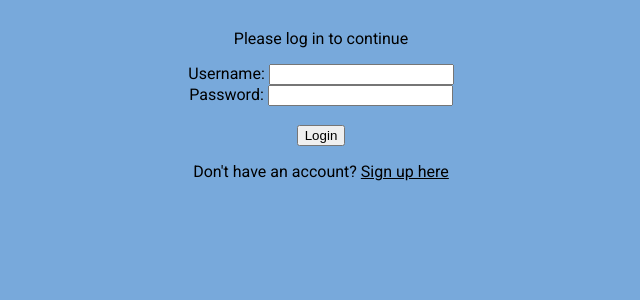
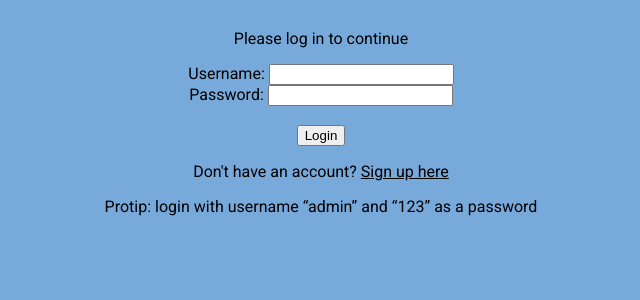
Before and after one commit to GKjohns/W4111-Project_1, a Flask app: page / in a window 1280 px wide. Shown: the part 132-432 px from the top of the page, without its empty margins (319-959 px from the left). Run offline with Flask 2, Linux system fonts and the light colour scheme; parts of the project's set-up code (start-up, migrations or seed data) failed here and were passed over.

Commit message:
add helper message for logging in

```diff
--- a/templates/login.html
+++ b/templates/login.html
@@ -13,4 +13,5 @@
     </div>
   </form>
   <p>Don't have an account? <a href="{{ url_for('registration_page') }}">Sign up here</a></p>
+  <p>Protip: login with username &ldquo;admin&rdquo; and &ldquo;123&rdquo; as a password</p>
 {% endblock %}
```
